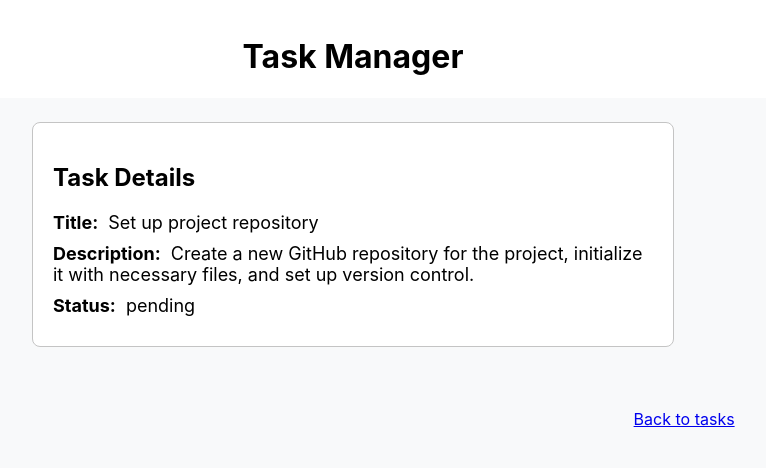
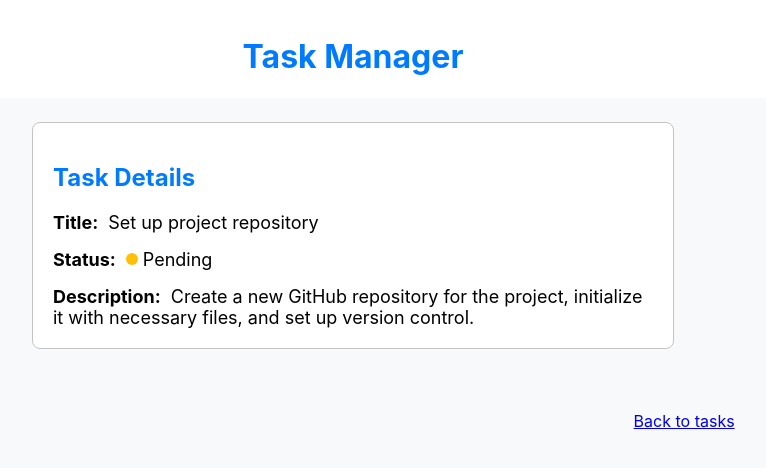
Before and after one commit to isaac-wahba/task-management-app, a React (Create React App) app: page /tasks/1 in a window 1280 px wide. Shown: the top 468 px of the page, without its empty margins (287-1053 px from the left). Built offline with nearby package versions, Linux system fonts and the light colour scheme.

Commit message:
enhance views UI

```diff
--- a/src/components/Layouts/MainLayout/MainLayout.scss
+++ b/src/components/Layouts/MainLayout/MainLayout.scss
@@ -12,6 +12,7 @@
 header {
   text-align: center;
   margin-bottom: 1rem;
+  color: $color-primary;
   @media (max-width: 992px) {
     margin-bottom: 0.5rem;
   }
--- a/src/components/atoms/StatusIndicator/StatusIndicator.scss
+++ b/src/components/atoms/StatusIndicator/StatusIndicator.scss
@@ -1,14 +1,9 @@
 @import "../../../assets/styles/styles.scss";
 
 .status-indicator {
-  width: 1rem;
-  height: 1rem;
+  width: 0.75rem;
+  height: 0.75rem;
   border-radius: 50%;
-
-  @media (max-width: 768px) {
-    width: 0.75rem;
-    height: 0.75rem;
-  }
 }
 
 .completed {
--- a/src/components/templates/TaskView/TaskView.scss
+++ b/src/components/templates/TaskView/TaskView.scss
@@ -6,17 +6,24 @@
   border: 1px solid $mid-gray;
   border-radius: 8px;
   background-color: $white;
+
+  .status-container {
+    display: flex;
+    align-items: center;
+    gap: 5px;
+  }
+
   h2 {
     font-size: 24px;
     margin-bottom: 20px;
+    color: $color-primary;
   }
 
   .task-details {
     font-size: 18px;
-
-    div {
-      margin-bottom: 10px;
-    }
+    display: flex;
+    flex-direction: column;
+    gap: 1rem;
 
     strong {
       margin-right: 5px;
--- a/src/components/templates/TaskView/TaskView.tsx
+++ b/src/components/templates/TaskView/TaskView.tsx
@@ -2,6 +2,8 @@ import "./TaskView.scss";
 import { Task } from "../../../types/common";
 import { Link } from "react-router-dom";
 import NoDataView from "../NoDataView/NoDataView";
+import StatusIndicator from "../../atoms/StatusIndicator/StatusIndicator";
+import { capitalizeFirstLetter } from "../../../utils/stringUtils";
 
 interface TaskDetailsPageProps {
   task: Task | undefined;
@@ -17,11 +19,14 @@ const TaskView: React.FC<TaskDetailsPageProps> = ({ task }) => {
             <div>
               <strong>Title:</strong> {task.title}
             </div>
+            <div className="status-container">
+              <strong>Status:</strong>
+              <StatusIndicator status={task.status} />
+              {capitalizeFirstLetter(task.status)}
+            </div>
+
             <div>
               <strong>Description:</strong> {task.details}
-            </div>
-            <div>
-              <strong>Status:</strong> {task.status}
             </div>
           </div>
         ) : (
--- a/src/pages/TasksPage/TasksPage.scss
+++ b/src/pages/TasksPage/TasksPage.scss
@@ -1,3 +1,4 @@
+@import "../../assets/styles/styles.scss";
 .tasks-page {
   padding: 20px;
 
@@ -9,6 +10,7 @@
 
     h2 {
       margin: 0;
+      color: $color-primary;
     }
 
     @media (max-width: 992px) {
```
